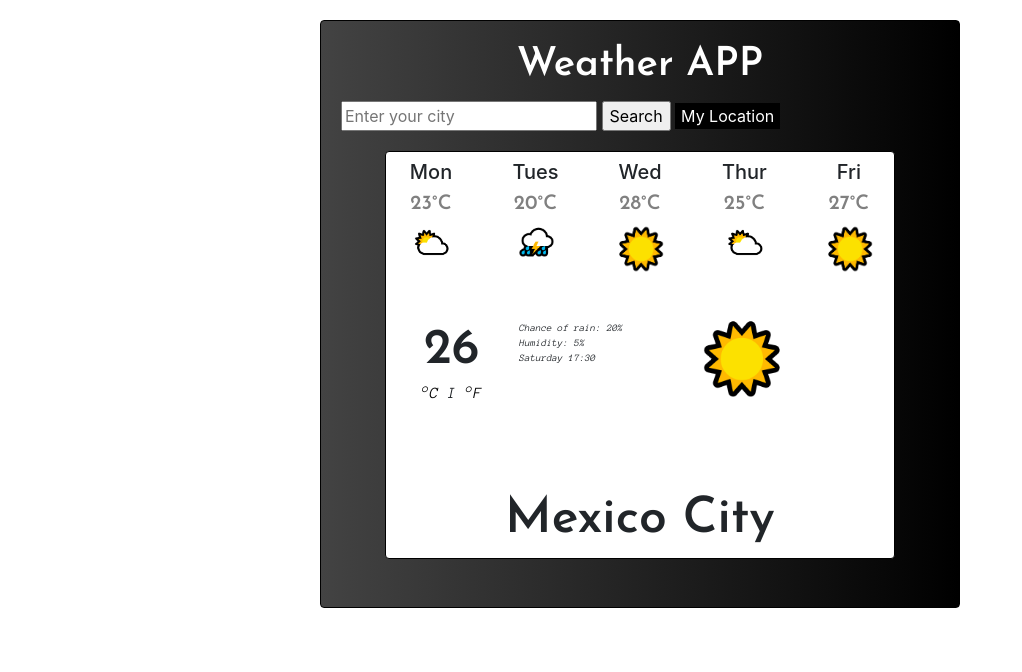
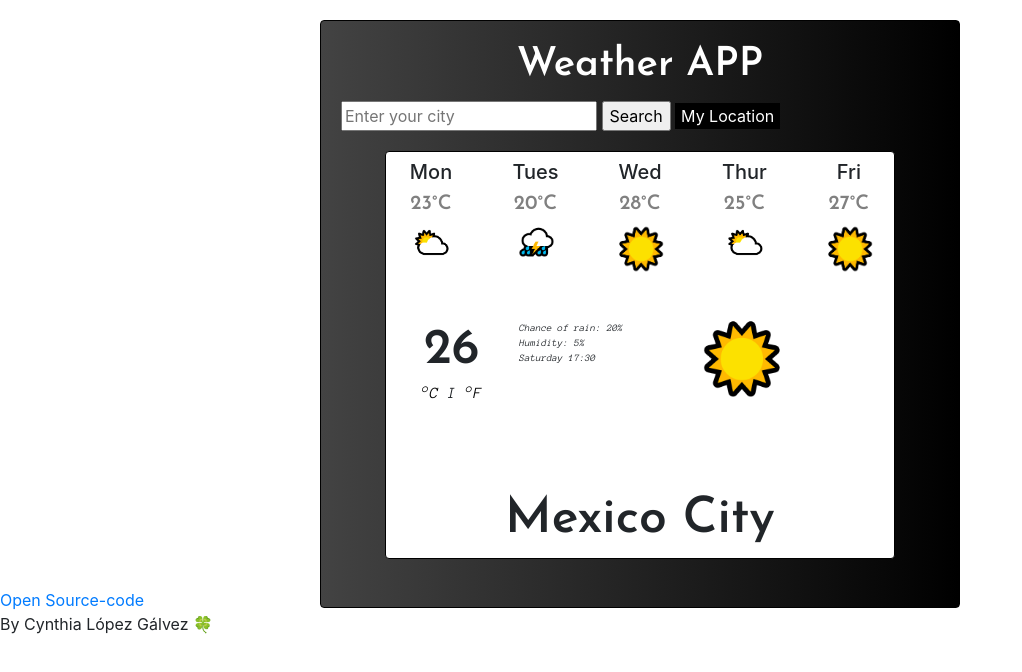
Before and after one commit to CynthiaLG/Weather-App-Project-CLG, a plain HTML site: page index.html in a window 1280 px wide. Shown: the whole page, without its empty margins (0-1022 px from the left). Drawn offline with nearby package versions, Linux system fonts and the light colour scheme.

Commit message:
Added link to source code

```diff
--- a/index.html
+++ b/index.html
@@ -95,6 +95,8 @@
     </div>
     </div>
     </div>
+    <a href ="https://github.com/CynthiaLG/Weather-App-Project-CLG">Open Source-code</a>
+ <p> By Cynthia López Gálvez 🍀‍</p>
     <script src="src/script.js"></script>
 </body>
 
```
